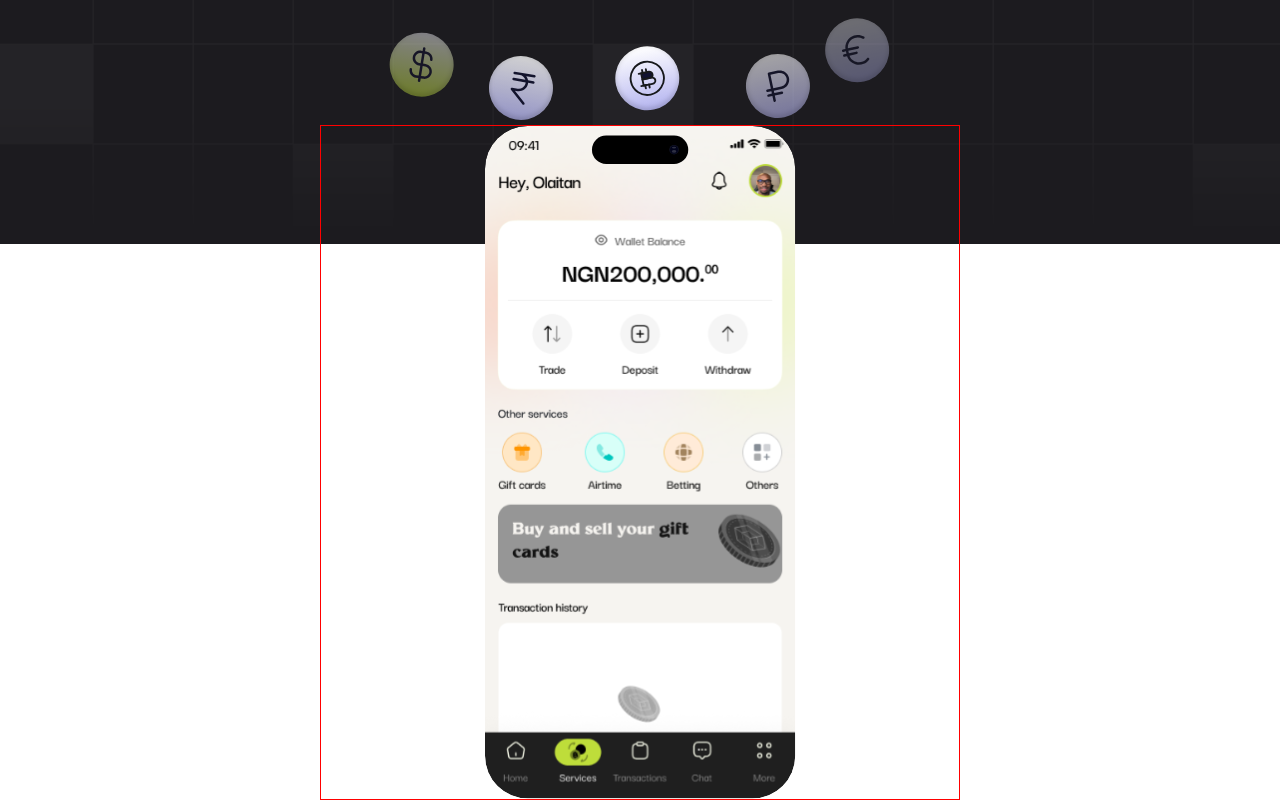
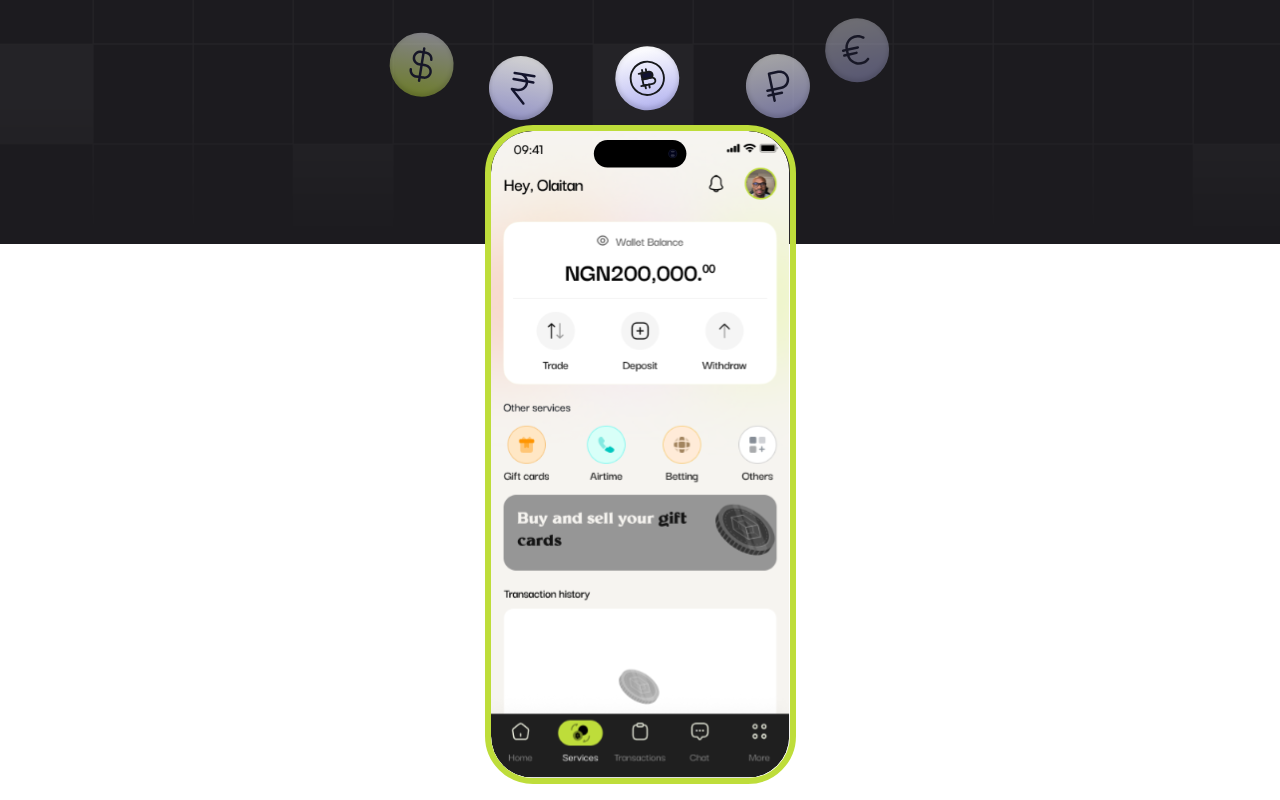
Before and after one commit to oluwaferanmi12/bayfi-fe, a Next.js app: page / in a window 1280 px wide. Shown: the part 556-1356 px from the top of the page. Built offline with nearby package versions, Linux system fonts and the light colour scheme; what @ant-design/nextjs-registry would draw is missing.

Commit message:
new fixe

```diff
--- a/src/app/(landing-pages)/page.tsx
+++ b/src/app/(landing-pages)/page.tsx
@@ -31,8 +31,8 @@ export default function Home() {
             <div className="flex items-center justify-center mt-4">
               <Image src={bitcoins} alt="" />
             </div>
-            <div className="absolute border border-[red] w-full flex justify-center">
-              <Image src={landingPhone} alt="" />
+            <div className="absolute w-full flex justify-center ">
+              <Image src={landingPhone} alt="" className="border-6 rounded-[48px] border-[#BEDD3A]" />
             </div>
           </Col>
         </Row>
--- a/src/components/nav/landing-nav.tsx
+++ b/src/components/nav/landing-nav.tsx
@@ -6,7 +6,7 @@ import Link from "next/link";
 
 export const LandingNav = () => {
   return (
-    <nav className="fixed top-0 w-full">
+    <nav className="fixed top-0 w-full z-20">
       <GeneralLandingPageWrapper>
         <div className="flex items-center justify-between py-5 ">
           <span>
```
